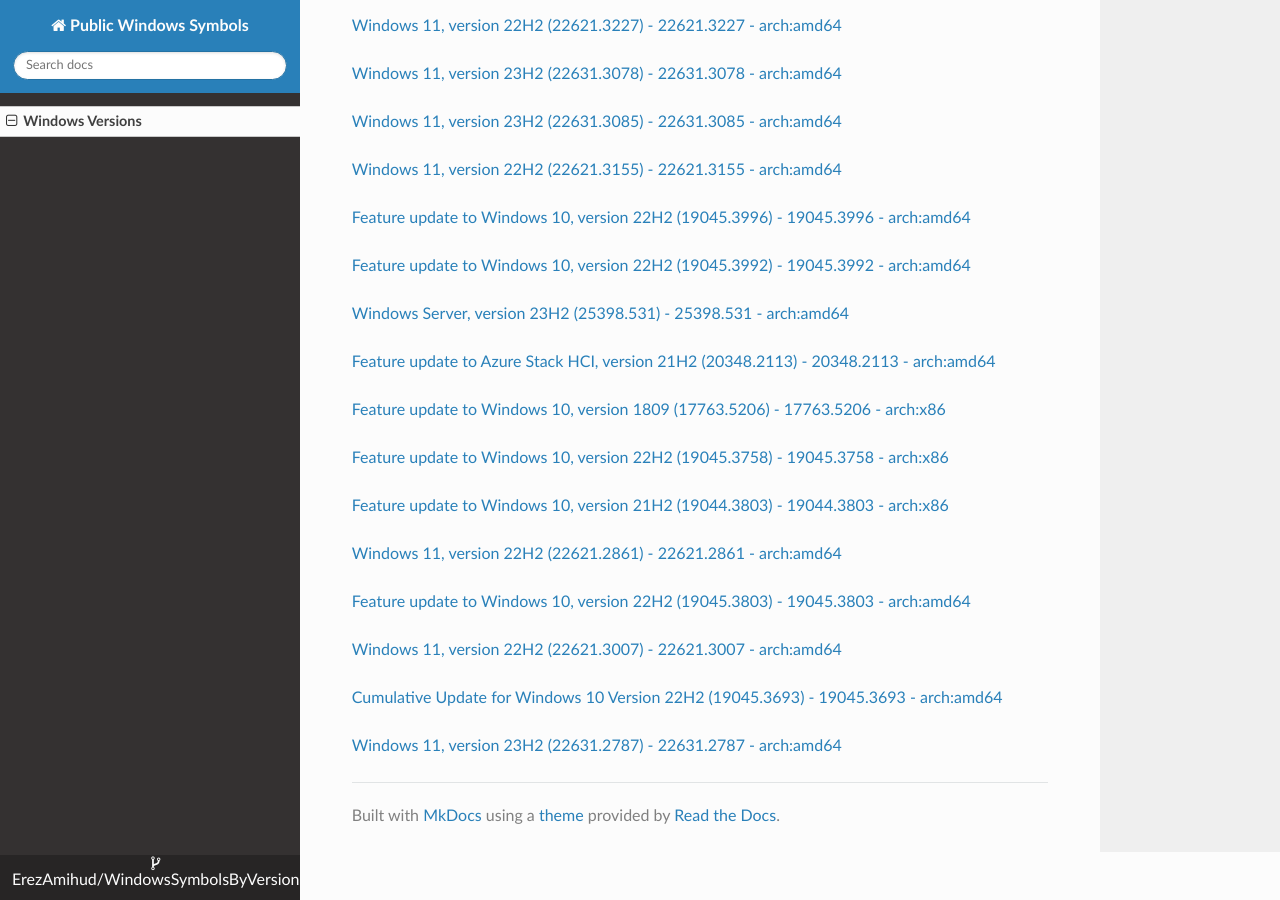
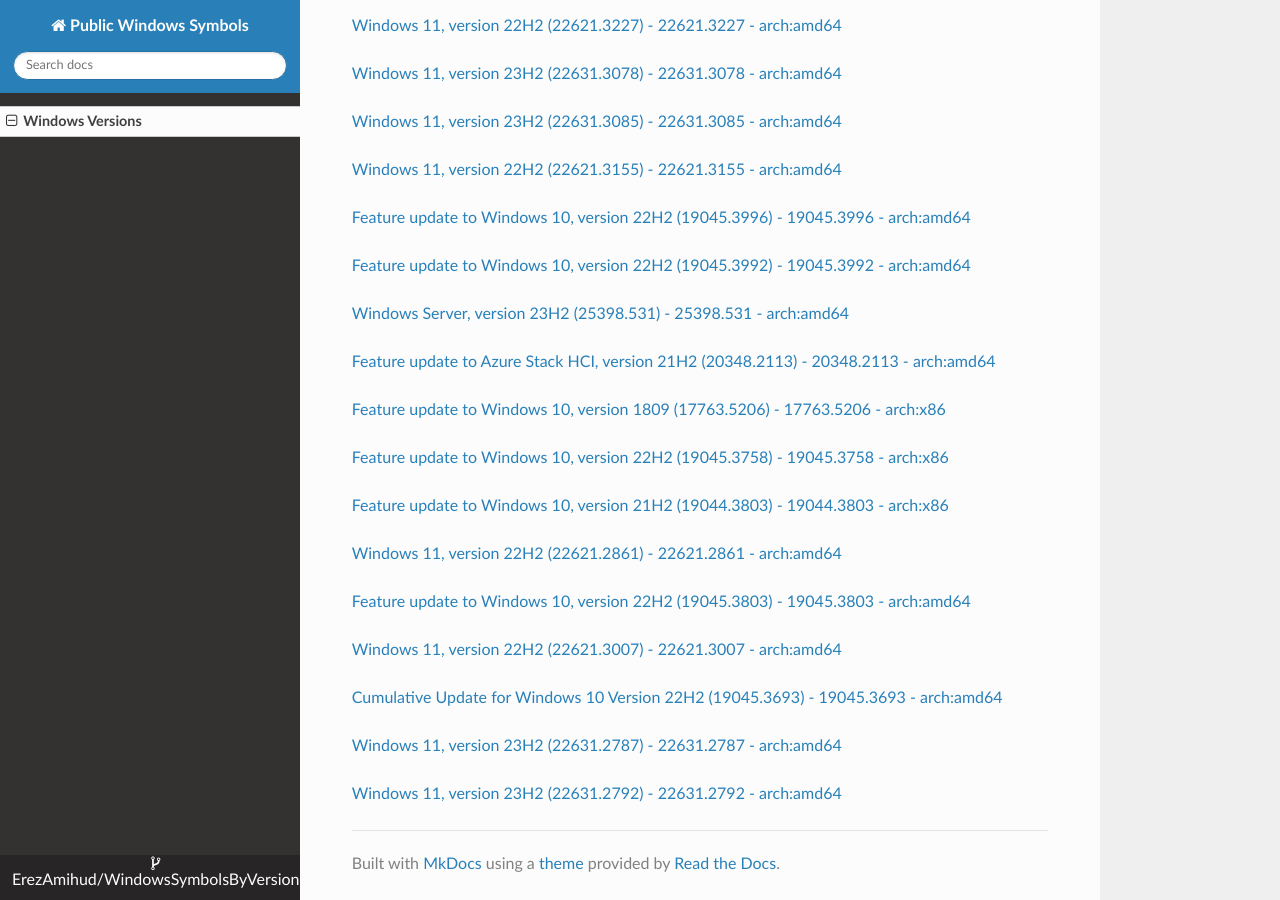
Before and after one commit to ErezAmihud/WindowsSymbolsByVersion, an MkDocs documentation site: the page built from docs/index.md, in a window 1280 px wide and 900 px high, scrolled down 19997 px. Built offline with MkDocs 1.6.1, drawn with Linux system fonts in a browser that asks for light colours; nearby versions of some CDN libraries.

Commit message:
Automated commit, add manifest for 64686512-561b-4390-a48a-0470611eeede

```diff
--- a/docs/index.md
+++ b/docs/index.md
@@ -1111,3 +1111,6 @@
 
 
 [Windows 11, version 23H2 (22631.2787) - 22631.2787 - arch:amd64](https://github.com/ErezAmihud/WindowsSymbolsByVersion/blob/main/manifests/850173b3-c30d-449a-8478-cc07fd3f62ea.manifest)
+
+
+[Windows 11, version 23H2 (22631.2792) - 22631.2792 - arch:amd64](https://github.com/ErezAmihud/WindowsSymbolsByVersion/blob/main/manifests/64686512-561b-4390-a48a-0470611eeede.manifest)
```
Also changed, not shown: process_builds.json (+1 -1 lines), 1 other file.
